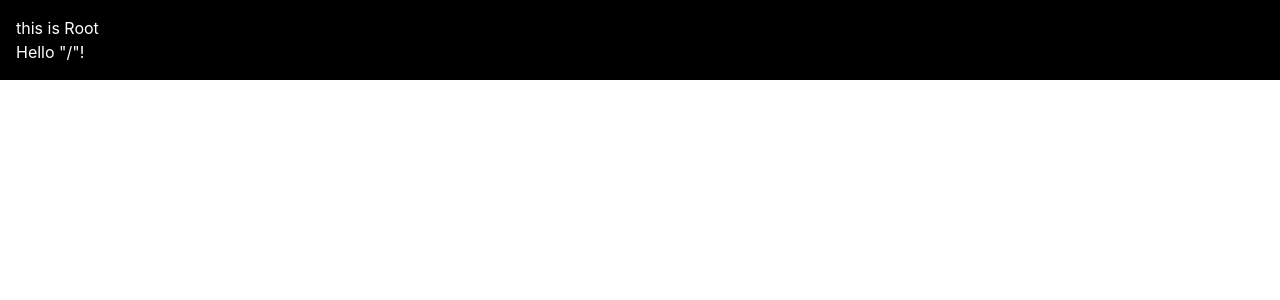
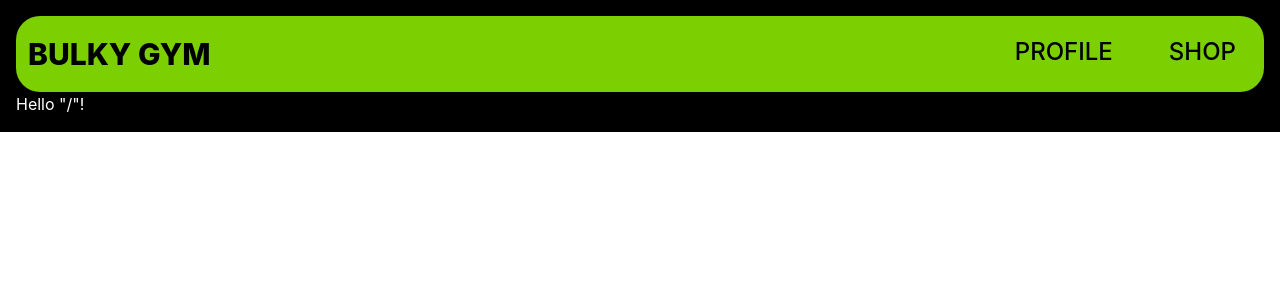
Before and after one commit to BishoyAdelAziz/bulky-gym, a React (Vite) app: page / in a window 1280 px wide. Shown: the top 300 px of the page. Built offline with nearby package versions, Linux system fonts and the light colour scheme.

Commit message:
added navbar to the Root Layout

```diff
--- a/src/routes/__root.jsx
+++ b/src/routes/__root.jsx
@@ -1,4 +1,5 @@
 import { Outlet, createRootRoute } from "@tanstack/react-router";
+import Navbar from "../Components/Navbar/Navbar";
 
 export const Route = createRootRoute({
   component: RootComponent,
@@ -7,7 +8,7 @@ export const Route = createRootRoute({
 function RootComponent() {
   return (
     <>
-      <div>this is Root</div>
+      <Navbar />
       <Outlet />
     </>
   );
```
